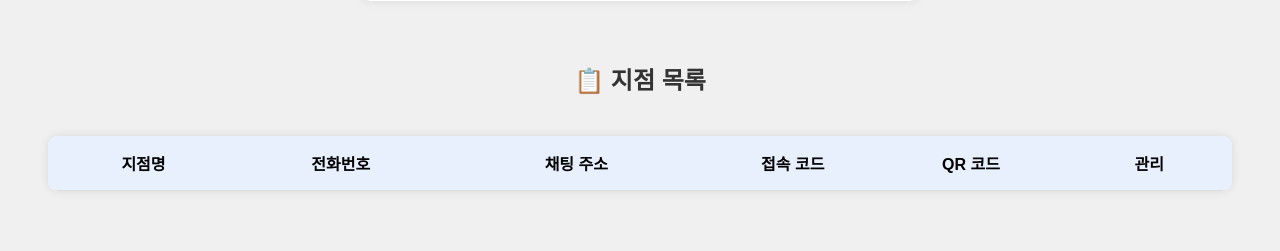
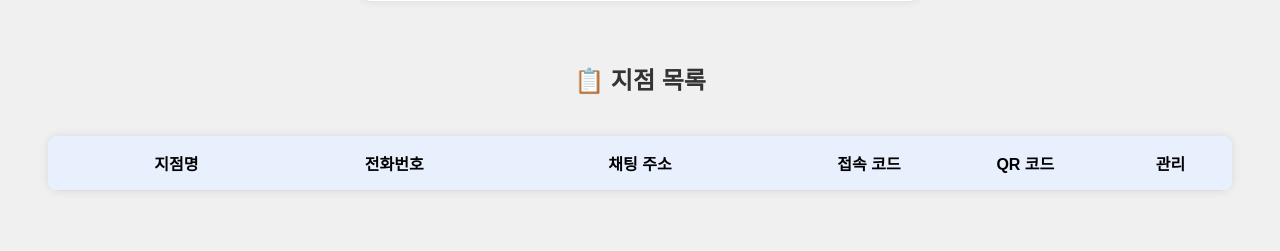
Before and after one commit to choiwonkyu/flask-qr-app, a Flask app: page /admin/add in a window 1280 px wide. Shown: the part 529-780 px from the top of the page. Run offline with Flask 3, Linux system fonts and the light colour scheme; the visitor is signed in with stand-in values (Sample User, id 1); data that the repository does not hold is empty; some libraries are stand-ins or nearby versions.

Commit message:
테이블 사이즈 수정

```diff
--- a/templates/add_branch.html
+++ b/templates/add_branch.html
@@ -71,12 +71,13 @@
             background-color: #e8f0fe;
         }
 
-        th:nth-child(1), td:nth-child(1) { min-width: 120px; }
-        th:nth-child(2), td:nth-child(2) { min-width: 130px; }
-        th:nth-child(3), td:nth-child(3) { min-width: 180px; max-width: 250px; }
-        th:nth-child(4), td:nth-child(4) { min-width: 100px; }
-        th:nth-child(5), td:nth-child(5) { min-width: 120px; }
-        th:nth-child(6), td:nth-child(6) { min-width: 100px; }
+        /* ✅ 칼럼별 최소 너비 설정 */
+        th:nth-child(1), td:nth-child(1) { min-width: 200px; } /* 지점명 */
+        th:nth-child(2), td:nth-child(2) { min-width: 130px; } /* 전화번호 */
+        th:nth-child(3), td:nth-child(3) { min-width: 250px; max-width: 350px; } /* 채팅 주소 */
+        th:nth-child(4), td:nth-child(4) { min-width: 100px; } /* 접속 코드 */
+        th:nth-child(5), td:nth-child(5) { min-width: 120px; } /* QR 코드 */
+        th:nth-child(6), td:nth-child(6) { min-width: 80px; }  /* 관리 */
 
         img.qr {
             width: 100px;
```
